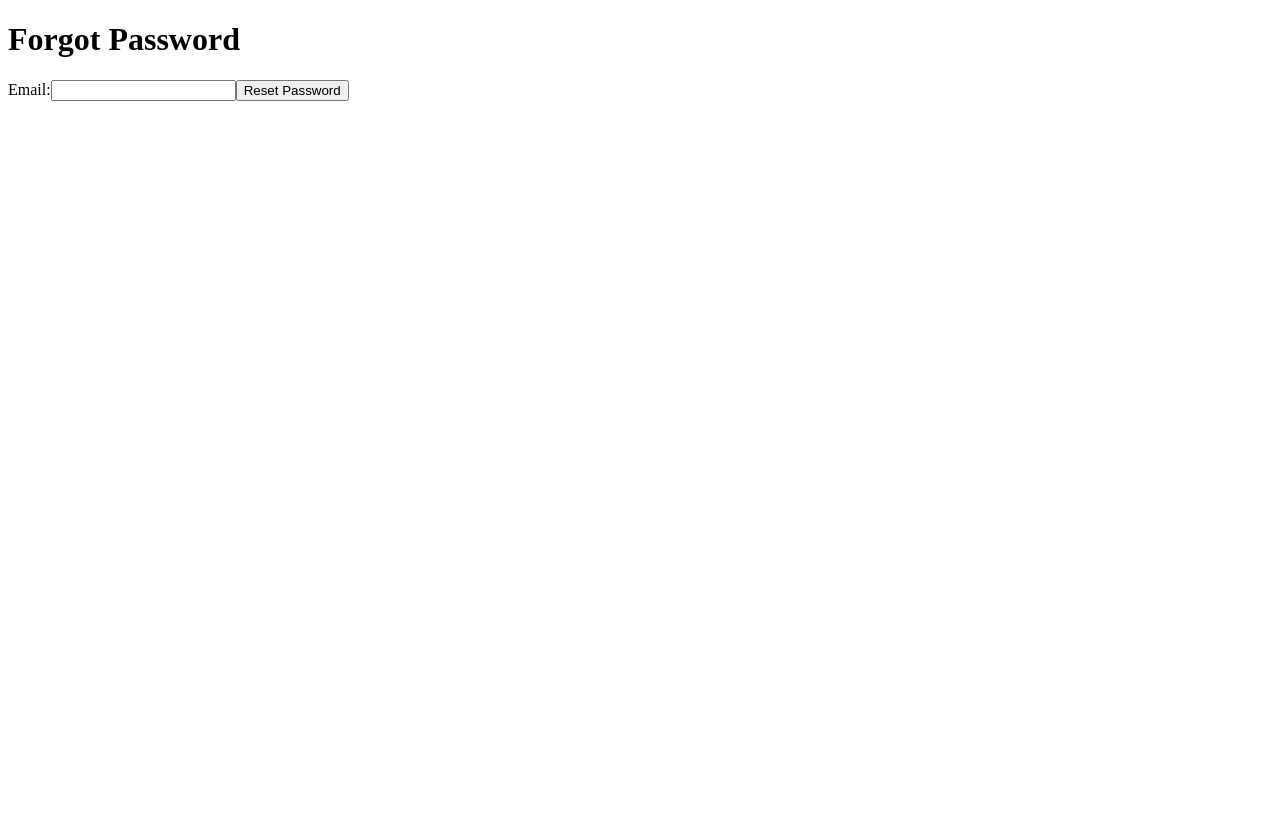
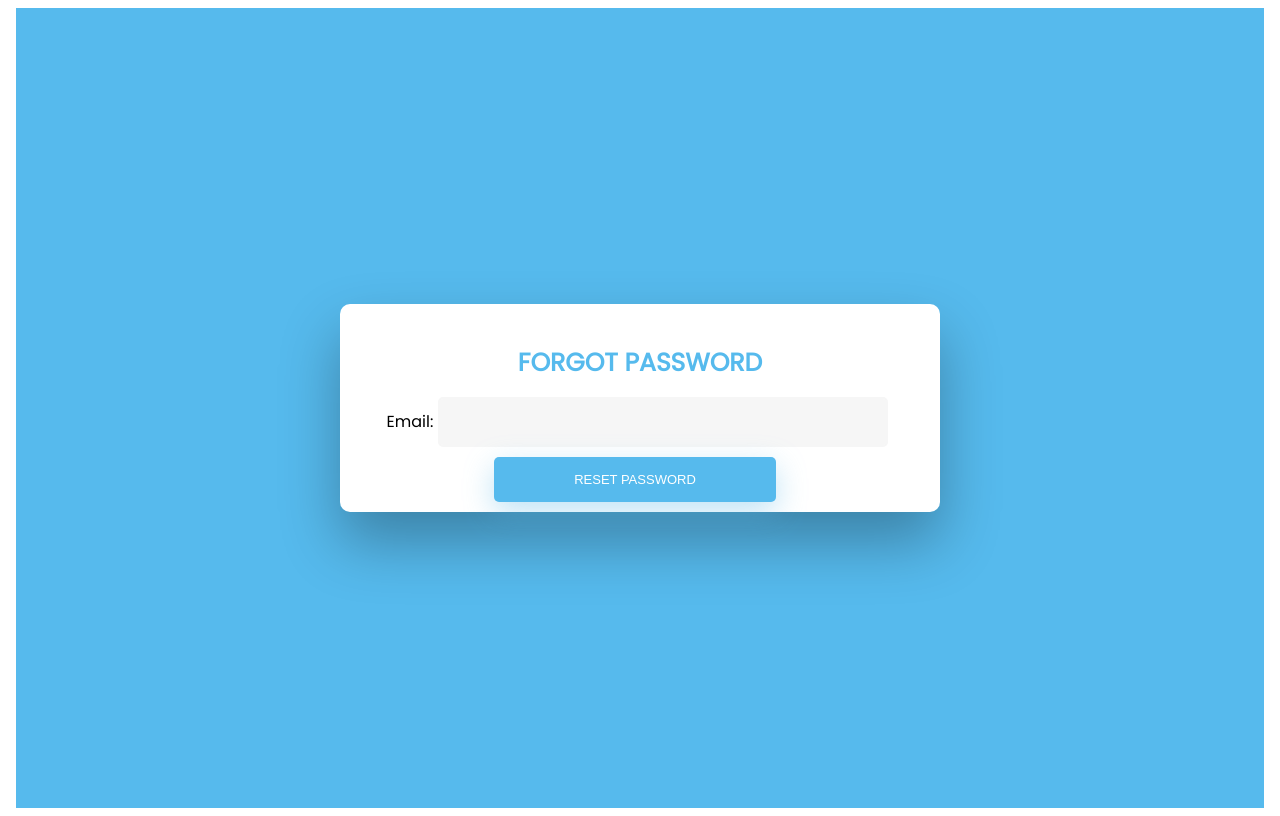
Before and after one commit to cuteghost/webclient, an Angular app: page /forgot-password in a window 1280 px wide. Built offline with nearby package versions, Linux system fonts and the light colour scheme.

Commit message:
forgot-password

```diff
--- a/src/app/components/forgot-password/forgot-password.component.html
+++ b/src/app/components/forgot-password/forgot-password.component.html
@@ -1,9 +1,9 @@
-<div>
-    <h1>Forgot Password</h1>
+<body><div class="wrapper fadeInDown">
+  <div id="formContent">
+    <h2>Forgot Password</h2>
     <form (ngSubmit)="resetPassword()">
       <label for="email">Email:</label>
-      <input type="email" id="email" name="email" [(ngModel)]="email" required>
-
-      <button type="submit">Reset Password</button>
+      <input type="email" id="email" name="email" [(ngModel)]="email" required><button type="submit">Reset password</button>
     </form>
-  </div>
+  </div></div>
+</body>
--- a/src/app/components/forgot-password/forgot-password.component.scss
+++ b/src/app/components/forgot-password/forgot-password.component.scss
@@ -0,0 +1,251 @@
+@import url('https://fonts.googleapis.com/css?family=Poppins');
+
+/* BASIC */
+
+
+
+body {
+  font-family: "Poppins", sans-serif;
+  height: 100vh;
+  background-color: #56baed;
+}
+
+a {
+  color: #92badd;
+  display:inline-block;
+  text-decoration: none;
+  font-weight: 400;
+}
+a:hover  {
+    color: #39ace7;
+  }
+
+h2 {
+  text-align: center;
+  font-size: 25px;
+  font-weight: 600;
+  text-transform: uppercase;
+  display:inline-block;
+  margin: 40px 8px 10px 8px;
+  color: #56baed;
+}
+
+
+
+/* STRUCTURE */
+
+.wrapper {
+  display: flex;
+  align-items: center;
+  flex-direction: column;
+  justify-content: center;
+  width: 100%;
+  min-height: 100%;
+  padding: 10px;
+}
+
+#formContent {
+  -webkit-border-radius: 10px 10px 10px 10px;
+  border-radius: 10px 10px 10px 10px;
+  background: #fff;
+  padding: 30px;
+  width: 100%;
+  max-width: 600px;
+  position: relative;
+  padding: 0px;
+  -webkit-box-shadow: 0 30px 60px 0 rgba(0,0,0,0.3);
+  box-shadow: 0 30px 60px 0 rgba(0,0,0,0.3);
+  text-align: center;
+}
+
+#formFooter {
+  background-color: #f6f6f6;
+  border-top: 1px solid #dce8f1;
+  padding: 25px;
+  text-align: center;
+  -webkit-border-radius: 0 0 10px 10px;
+  border-radius: 0 0 10px 10px;
+}
+
+
+/* FORM TYPOGRAPHY*/
+
+button {
+  background-color: #56baed;
+  border: none;
+  color: white;
+  padding: 15px 80px;
+  text-align: center;
+  text-decoration: none;
+  display:flexbox;
+    text-transform: uppercase;
+  font-size: 13px;
+  -webkit-box-shadow: 0 10px 30px 0 rgba(95,186,233,0.4);
+  box-shadow: 0 10px 30px 0 rgba(95,186,233,0.4);
+  -webkit-border-radius: 5px 5px 5px 5px;
+  border-radius: 5px 5px 5px 5px;
+  margin: 5px 20px 10px 10px;
+  -webkit-transition: all 0.3s ease-in-out;
+  -moz-transition: all 0.3s ease-in-out;
+  -ms-transition: all 0.3s ease-in-out;
+  -o-transition: all 0.3s ease-in-out;
+  transition: all 0.3s ease-in-out;
+}
+
+button:hover  {
+  background-color: #39ace7;
+}
+label{
+    box-align: left;
+}
+
+input[type=email],[type=password] {
+  background-color: #f6f6f6;
+  border: none;
+  color: #242323;
+  padding: 15px 32px;
+  text-align: left;
+  text-decoration: none;
+  display: inline-block;
+  font-size: 14px;
+  margin: 5px;
+  width: 75%;
+  border: 2px solid #f6f6f6;
+  -webkit-transition: all 0.5s ease-in-out;
+  -moz-transition: all 0.5s ease-in-out;
+  -ms-transition: all 0.5s ease-in-out;
+  -o-transition: all 0.5s ease-in-out;
+  transition: all 0.5s ease-in-out;
+  -webkit-border-radius: 5px 5px 5px 5px;
+  border-radius: 5px 5px 5px 5px;
+}
+
+input[type=text]:focus {
+  background-color: #fff;
+  border-bottom: 2px solid #5fbae9;
+}
+
+input[type=text]:placeholder {
+  color: #cccccc;
+}
+
+
+
+/* ANIMATIONS */
+
+/* Simple CSS3 Fade-in-down Animation */
+.fadeInDown {
+  -webkit-animation-name: fadeInDown;
+  animation-name: fadeInDown;
+  -webkit-animation-duration: 1s;
+  animation-duration: 1s;
+  -webkit-animation-fill-mode: both;
+  animation-fill-mode: both;
+}
+
+@-webkit-keyframes fadeInDown {
+  0% {
+    opacity: 0;
+    -webkit-transform: translate3d(0, -100%, 0);
+    transform: translate3d(0, -100%, 0);
+  }
+  100% {
+    opacity: 1;
+    -webkit-transform: none;
+    transform: none;
+  }
+}
+
+@keyframes fadeInDown {
+  0% {
+    opacity: 0;
+    -webkit-transform: translate3d(0, -100%, 0);
+    transform: translate3d(0, -100%, 0);
+  }
+  100% {
+    opacity: 1;
+    -webkit-transform: none;
+    transform: none;
+  }
+}
+
+/* Simple CSS3 Fade-in Animation */
+@-webkit-keyframes fadeIn { from { opacity:0; } to { opacity:1; } }
+@-moz-keyframes fadeIn { from { opacity:0; } to { opacity:1; } }
+@keyframes fadeIn { from { opacity:0; } to { opacity:1; } }
+
+.fadeIn {
+  opacity:0;
+  -webkit-animation:fadeIn ease-in 1;
+  -moz-animation:fadeIn ease-in 1;
+  animation:fadeIn ease-in 1;
+
+  -webkit-animation-fill-mode:forwards;
+  -moz-animation-fill-mode:forwards;
+  animation-fill-mode:forwards;
+
+  -webkit-animation-duration:1s;
+  -moz-animation-duration:1s;
+  animation-duration:1s;
+}
+
+.fadeIn.first {
+  -webkit-animation-delay: 0.4s;
+  -moz-animation-delay: 0.4s;
+  animation-delay: 0.4s;
+}
+
+.fadeIn.second {
+    text-align: center;
+  -webkit-animation-delay: 0.6s;
+  -moz-animation-delay: 0.6s;
+  animation-delay: 0.6s;
+}
+
+.fadeIn.third {
+  -webkit-animation-delay: 0.8s;
+  -moz-animation-delay: 0.8s;
+  animation-delay: 0.8s;
+}
+
+.fadeIn.fourth {
+  -webkit-animation-delay: 1s;
+  -moz-animation-delay: 1s;
+  animation-delay: 1s;
+}
+
+/* Simple CSS3 Fade-in Animation */
+.underlineHover:after {
+  display: block;
+  left: 0;
+  bottom: -10px;
+  width: 0;
+  height: 2px;
+  background-color: #56baed;
+  content: "";
+  transition: width 0.2s;
+}
+
+.underlineHover:hover {
+  color: #0d0d0d;
+}
+
+.underlineHover:hover:after{
+  width: 100%;
+}
+
+
+
+/* OTHERS */
+
+*:focus {
+    outline: none;
+}
+
+#icon {
+  width:60%;
+}
+
+* {
+  box-sizing: border-box;
+}
```
